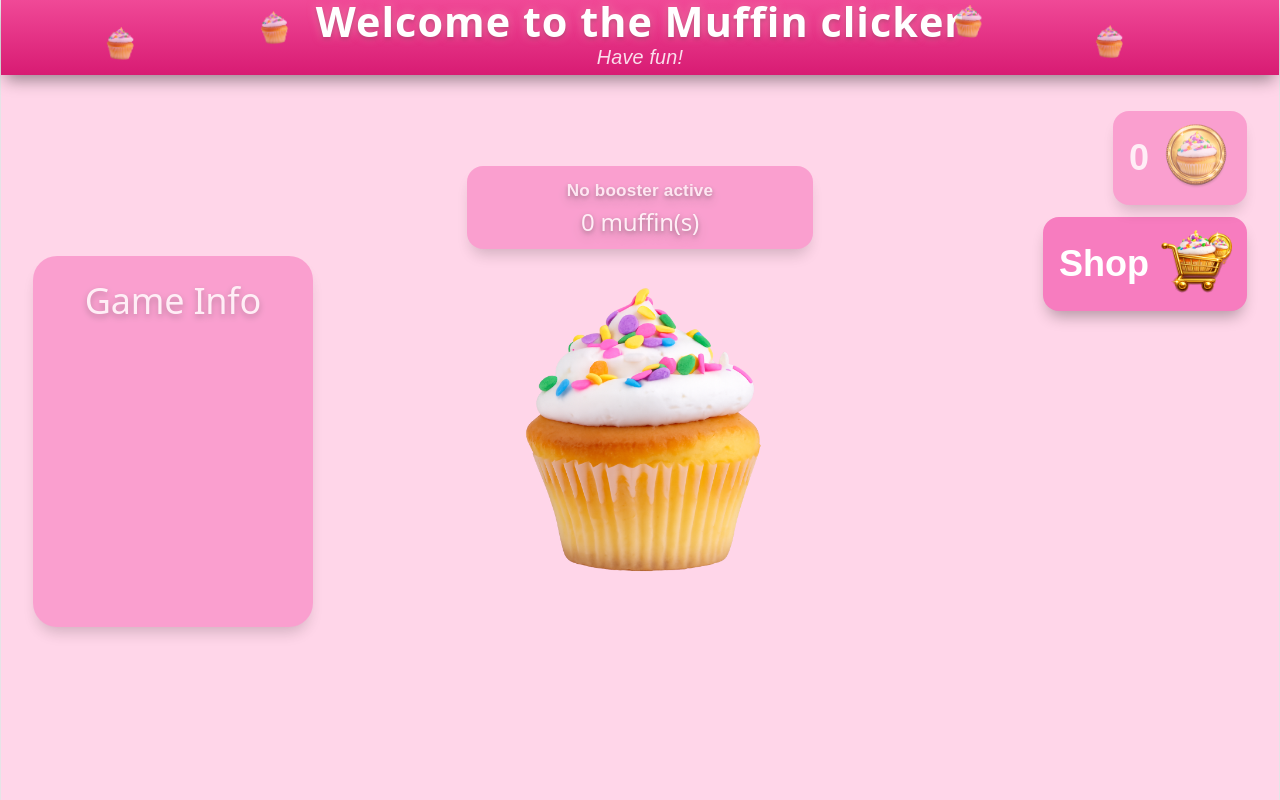
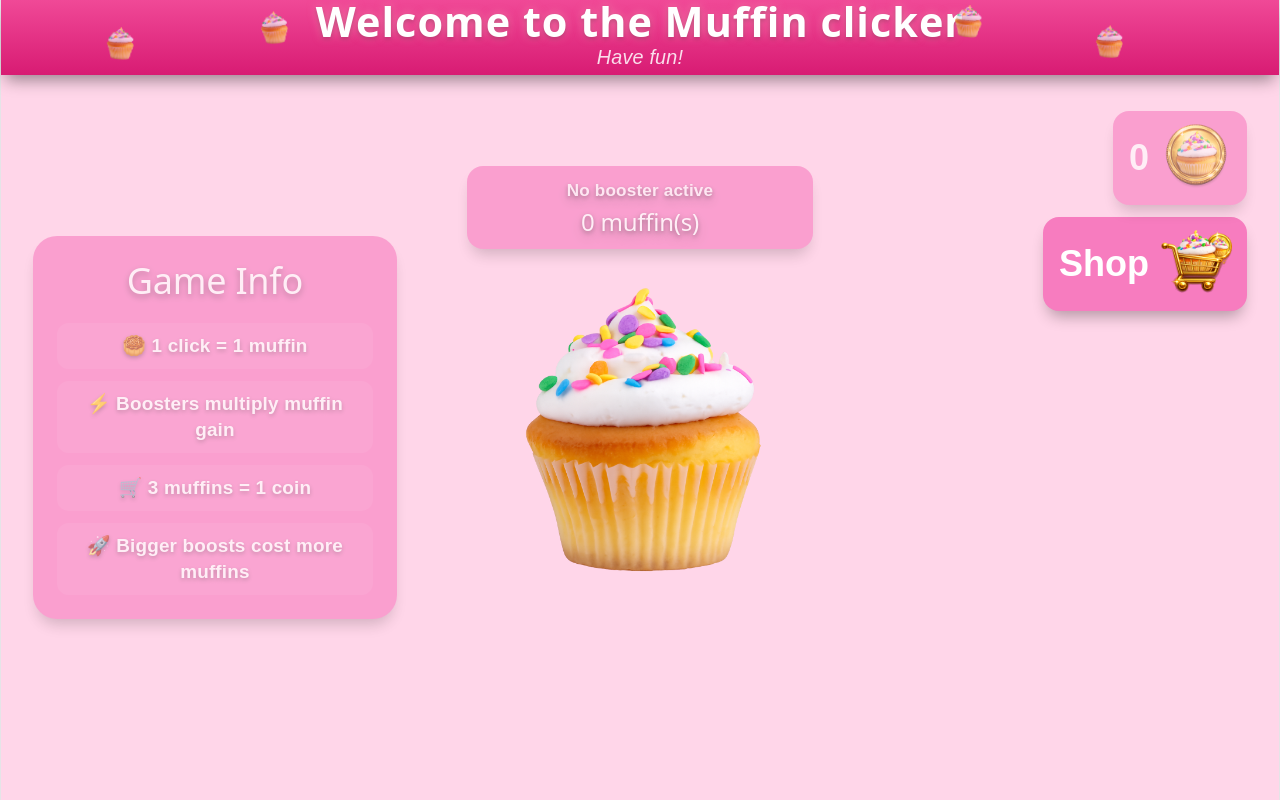
Before and after one commit to edit-v91/cookieclicker-react, a React (Vite) app: page / in a window 1280 px wide. Built offline with nearby package versions, Linux system fonts and the light colour scheme.

Commit message:
add info panel details

```diff
--- a/src/App.css
+++ b/src/App.css
@@ -163,7 +163,7 @@ body {
 .infoPanel {
 	grid-column: 1;
 	justify-self: start;
-	width: 100%;
+	width: 130%;
 	min-height: 360px;
 	background-color: var(--panel-bg);
 	opacity: 0.6;
@@ -171,7 +171,7 @@ body {
 	padding: 24px;
 	box-shadow: 0 10px 15px -5px rgba(0, 0, 0, 0.3);
 	box-sizing: border-box;
-	margin-top: 50px
+	margin-top: 30px
 }
 
 .infoPanel h2 {
@@ -183,8 +183,20 @@ body {
 }
 
 .infoPanelContent {
-	min-height: 260px;
-	border-radius: 16px;
+	display: flex;
+	flex-direction: column;
+	gap: 12px;
+	font-size: 1.05rem;
+	font-weight: 600;
+	color: white;
+	text-shadow: 0 2px 4px rgba(0, 0, 0, 0.35);
+}
+
+.infoPanelContent p {
+	margin: 0;
+	padding: 10px 12px;
+	border-radius: 12px;
+	background-color: rgba(255, 255, 255, 0.08);
 }
 
 .shopContainer {
--- a/src/App.jsx
+++ b/src/App.jsx
@@ -12,7 +12,7 @@ import { SkinProvider, useSkin } from "./contexts/SkinContext";
 function Home({ counter, countClick, multiplier }) {
 	return (
 		<main className="homeLayout">
-			<InfoPanel />
+			<InfoPanel multiplier={multiplier} />
 			<div className="gameArea">
 				<CounterDisplay counter={counter} multiplier={multiplier} />
 				<Muffin onClick={countClick} counter={counter} />
--- a/src/components/InfoPanel.jsx
+++ b/src/components/InfoPanel.jsx
@@ -1,10 +1,19 @@
+import { useSkin } from "../contexts/SkinContext";
 
-export default function InfoPanel() {
+export default function InfoPanel({ multiplier }) {
+	const { activeSkinId } = useSkin();
+
+	const itemName = activeSkinId === "donut" ? "donut" : "muffin";
+	const coinRate = activeSkinId === "donut" ? 2 : 3;
+
 	return (
 		<aside className="infoPanel">
 			<h2>Game Info</h2>
 			<div className="infoPanelContent">
-				{/* Text will be added later */}
+				<p>🥮 1 click = {multiplier} {itemName}</p>
+				<p>⚡ Boosters multiply {itemName} gain</p>
+				<p>🛒 {coinRate} {itemName}s = 1 coin</p>
+				<p>🚀 Bigger boosts cost more {itemName}s</p>
 			</div>
 		</aside>
 	);
```
